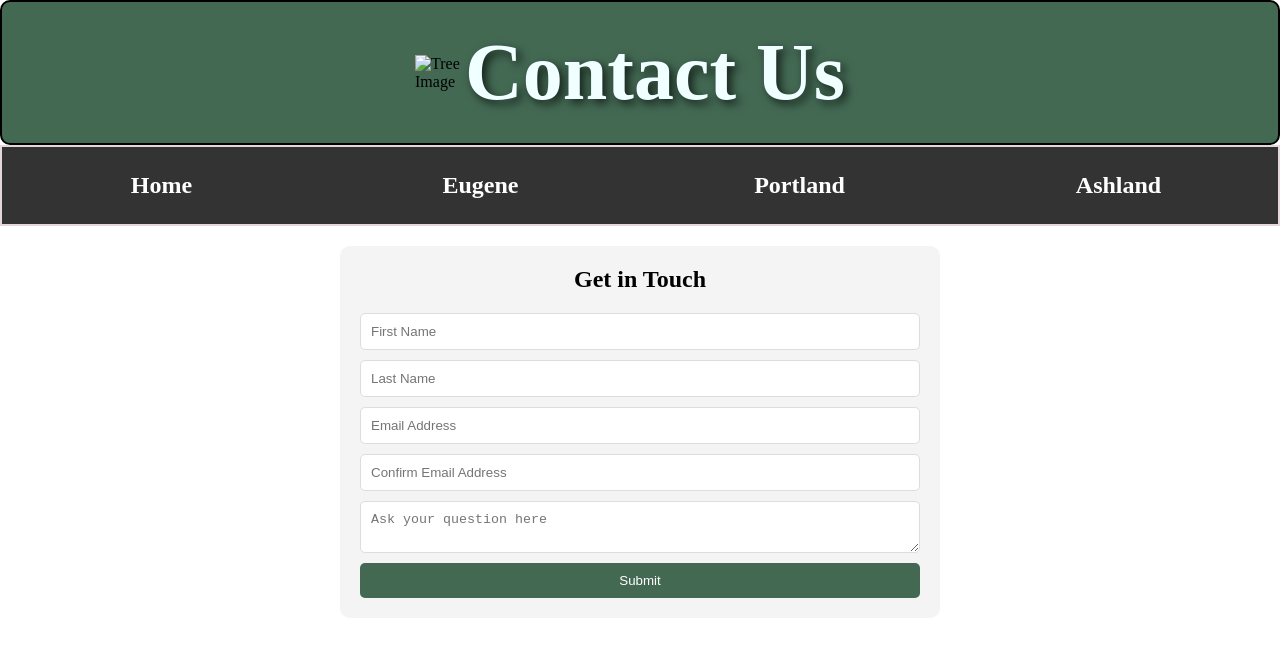
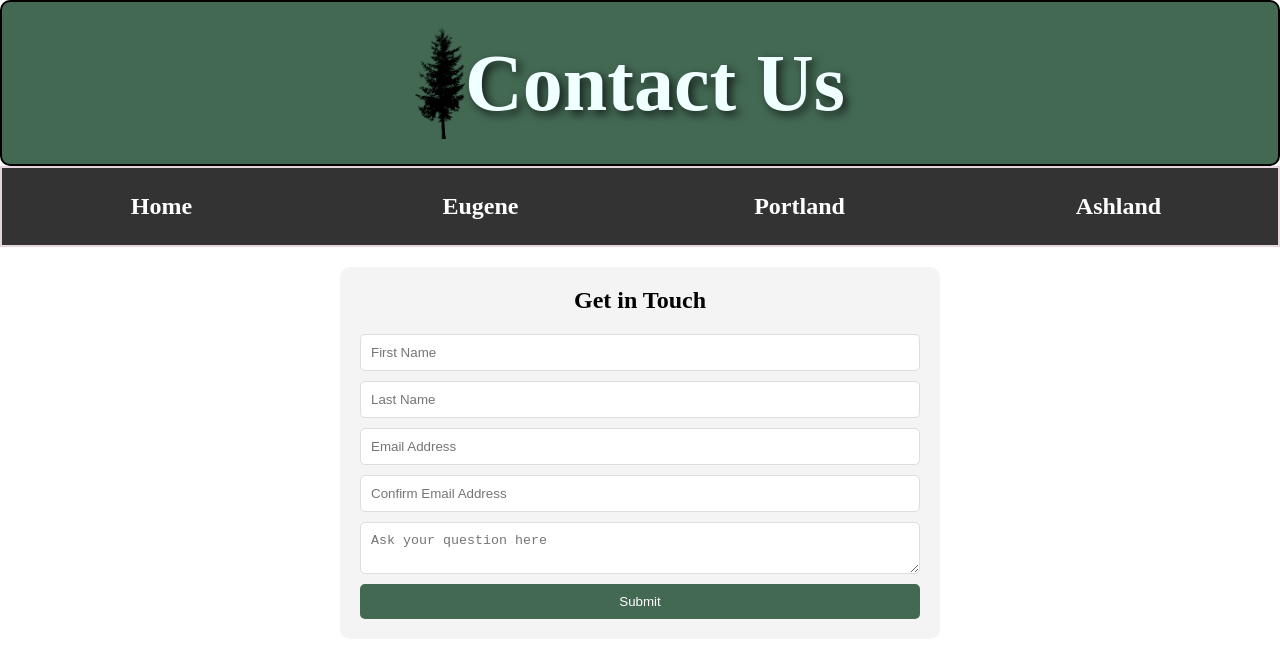
Before and after one commit to Cdrake1988/Oregon.html, a plain HTML site: page contact.html in a window 1280 px wide. Drawn offline with Linux system fonts and the light colour scheme.

Commit message:
contact form fix

```diff
--- a/contact.html
+++ b/contact.html
@@ -9,7 +9,7 @@
 </head>
 <body>
   <header class="header">
-    <img src="tree.png" alt="Tree Image" class="tree-img">
+    <img src="images/tree.png" alt="Tree Image" class="tree-img">
     <h1>Contact Us</h1>
   </header>
   <nav class="topnav">
```
Also changed, not shown: 1 other file.
